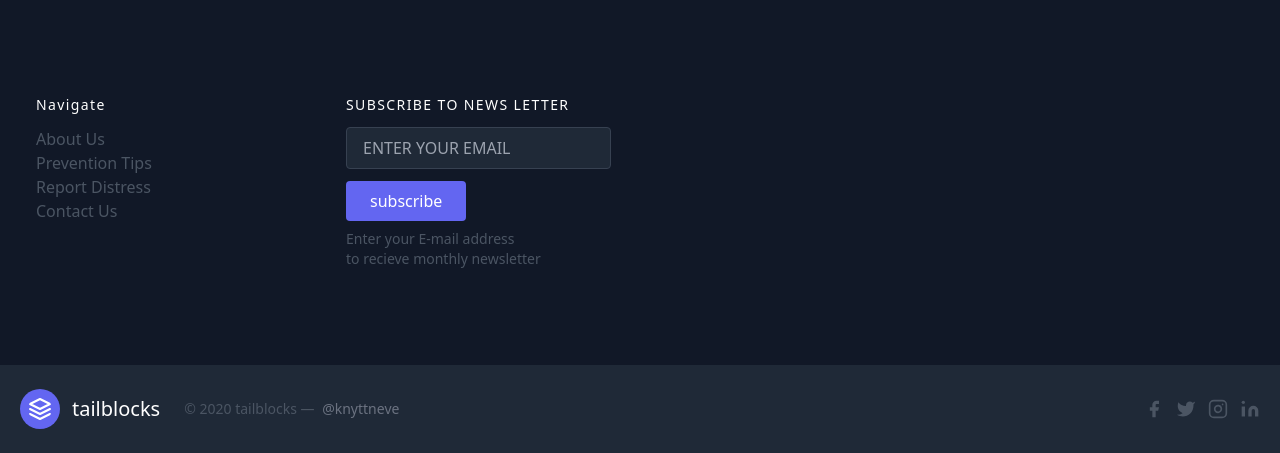
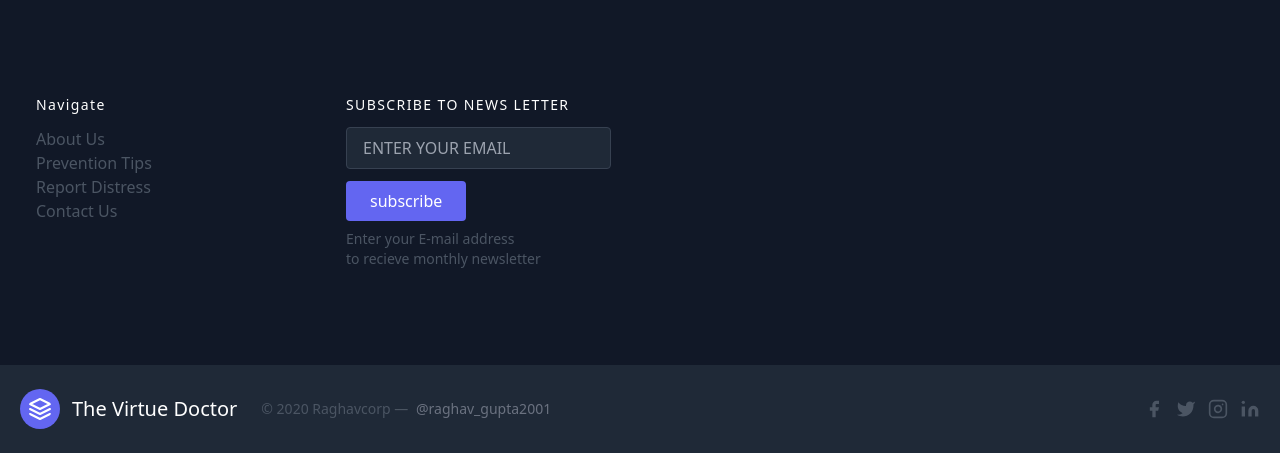
Before and after one commit to raghavguptaeng/The-Virtue-Doctor, a Flask app: page / in a window 1280 px wide. Shown: the part 3432-3885 px from the top of the page. Run offline with Flask 2, Linux system fonts and the light colour scheme; grey boxes labelled with a size stand in for pictures from a placeholder-image service; some libraries are stand-ins or nearby versions.

Commit message:
Some UI elements modified

```diff
--- a/templates/Distress.html
+++ b/templates/Distress.html
@@ -178,10 +178,10 @@
             <svg xmlns="http://www.w3.org/2000/svg" fill="none" stroke="currentColor" stroke-linecap="round" stroke-linejoin="round" stroke-width="2" class="w-10 h-10 text-white p-2 bg-teal-500 rounded-full" viewBox="0 0 24 24">
               <path d="M12 2L2 7l10 5 10-5-10-5zM2 17l10 5 10-5M2 12l10 5 10-5"></path>
             </svg>
-            <span class="ml-3 text-xl">tailblocks</span>
+            <span class="ml-3 text-xl">The Virtue Doctor</span>
           </a>
-          <p class="text-sm text-gray-600 sm:ml-4 sm:pl-4 sm:border-l-2 sm:border-gray-800 sm:py-2 sm:mt-0 mt-4">© 2020 tailblocks —
-            <a href="https://twitter.com/knyttneve" class="text-gray-500 ml-1" target="_blank" rel="noopener noreferrer">@knyttneve</a>
+          <p class="text-sm text-gray-600 sm:ml-4 sm:pl-4 sm:border-l-2 sm:border-gray-800 sm:py-2 sm:mt-0 mt-4">© 2020 raghavcorp —
+            <a href="https://twitter.com/knyttneve" class="text-gray-500 ml-1" target="_blank" rel="noopener noreferrer">@raghavgupta2001</a>
           </p>
           <span class="inline-flex sm:ml-auto sm:mt-0 mt-4 justify-center sm:justify-start">
             <a class="text-gray-600">
--- a/templates/index.html
+++ b/templates/index.html
@@ -273,10 +273,10 @@
           <svg xmlns="http://www.w3.org/2000/svg" fill="none" stroke="currentColor" stroke-linecap="round" stroke-linejoin="round" stroke-width="2" class="w-10 h-10 text-white p-2 bg-indigo-500 rounded-full" viewBox="0 0 24 24">
             <path d="M12 2L2 7l10 5 10-5-10-5zM2 17l10 5 10-5M2 12l10 5 10-5"></path>
           </svg>
-          <span class="ml-3 text-xl">tailblocks</span>
+          <span class="ml-3 text-xl">The Virtue Doctor</span>
         </a>
-        <p class="text-sm text-gray-600 sm:ml-6 sm:mt-0 mt-4">© 2020 tailblocks —
-          <a href="https://twitter.com/knyttneve" class="text-gray-500 ml-1" target="_blank" rel="noopener noreferrer">@knyttneve</a>
+        <p class="text-sm text-gray-600 sm:ml-6 sm:mt-0 mt-4">© 2020 Raghavcorp —
+          <a href="https://twitter.com/knyttneve" class="text-gray-500 ml-1" target="_blank" rel="noopener noreferrer">@raghav_gupta2001</a>
         </p>
         <span class="inline-flex sm:ml-auto sm:mt-0 mt-4 justify-center sm:justify-start">
           <a class="text-gray-600">
```
